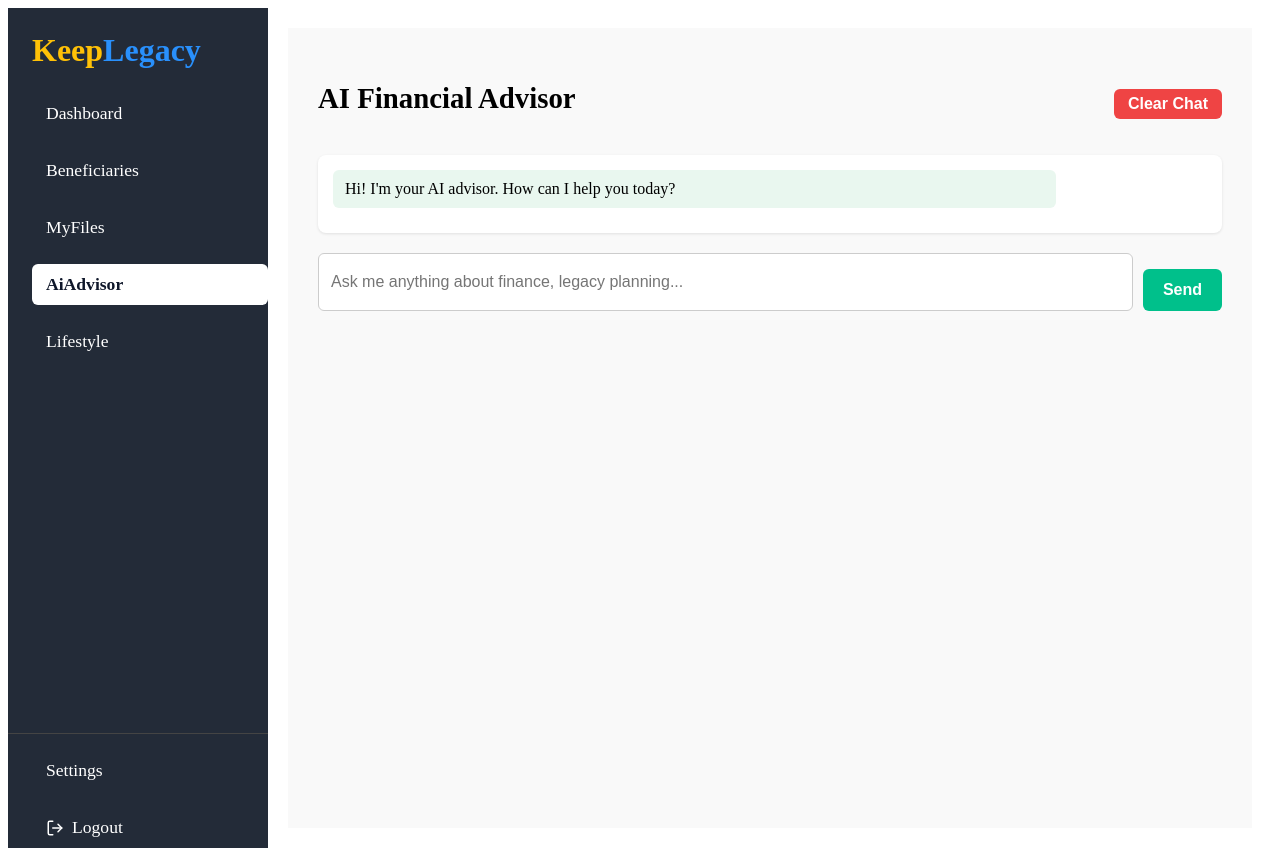
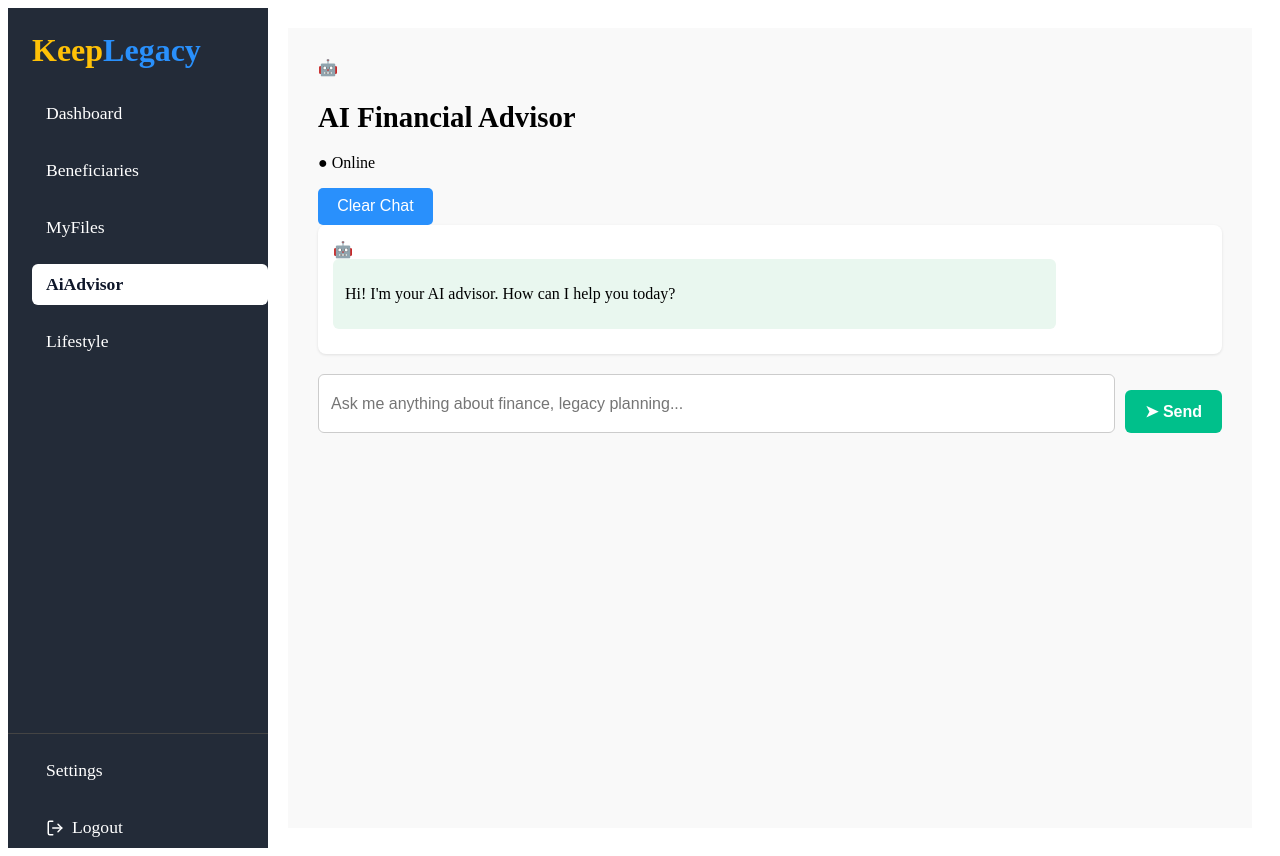
Before and after one commit to kevinasoni/keepl, a React (Create React App) app: page /aiadvisor in a window 1280 px wide. Built offline with nearby package versions, Linux system fonts and the light colour scheme.

Commit message:
Enhance AIAdvisor with markdown formatting support

```diff
--- a/src/pages/AIAdvisor.js
+++ b/src/pages/AIAdvisor.js
@@ -2,6 +2,64 @@ import React, { useRef, useState, useEffect } from 'react';
 import './AiAdvisor.css';
 
 const API_URL = process.env.REACT_APP_API_URL;
+
+// Converts AI markdown-style text into readable HTML
+const formatText = (text) => {
+  const lines = text.split('\n');
+  const result = [];
+  let i = 0;
+
+  while (i < lines.length) {
+    const line = lines[i].trim();
+
+    if (!line) { i++; continue; }
+
+    // Headings: ### or **Title**
+    if (/^###\s+/.test(line)) {
+      result.push(`<h4>${inline(line.replace(/^###\s+/, ''))}</h4>`);
+    } else if (/^##\s+/.test(line)) {
+      result.push(`<h3>${inline(line.replace(/^##\s+/, ''))}</h3>`);
+    } else if (/^#\s+/.test(line)) {
+      result.push(`<h2>${inline(line.replace(/^#\s+/, ''))}</h2>`);
+    }
+    // Bullet points
+    else if (/^[-•*]\s+/.test(line)) {
+      const items = [];
+      while (i < lines.length && /^[-•*]\s+/.test(lines[i].trim())) {
+        items.push(`<li>${inline(lines[i].trim().replace(/^[-•*]\s+/, ''))}</li>`);
+        i++;
+      }
+      result.push(`<ul>${items.join('')}</ul>`);
+      continue;
+    }
+    // Numbered lists
+    else if (/^\d+\.\s+/.test(line)) {
+      const items = [];
+      while (i < lines.length && /^\d+\.\s+/.test(lines[i].trim())) {
+        items.push(`<li>${inline(lines[i].trim().replace(/^\d+\.\s+/, ''))}</li>`);
+        i++;
+      }
+      result.push(`<ol>${items.join('')}</ol>`);
+      continue;
+    }
+    // Regular paragraph
+    else {
+      result.push(`<p>${inline(line)}</p>`);
+    }
+
+    i++;
+  }
+
+  return result.join('');
+};
+
+// Handles inline formatting: **bold**, *italic*, `code`
+const inline = (text) => {
+  return text
+    .replace(/\*\*(.+?)\*\*/g, '<strong>$1</strong>')
+    .replace(/\*(.+?)\*/g, '<em>$1</em>')
+    .replace(/`(.+?)`/g, '<code>$1</code>');
+};
 
 function AiAdvisor() {
   const [messages, setMessages] = useState(() => {
@@ -22,14 +80,10 @@ function AiAdvisor() {
 
   const handleSend = async () => {
     if (!userInput.trim()) return;
-
     const token = localStorage.getItem('authToken');
-
     setMessages(prev => [...prev, { sender: 'user', text: userInput }]);
     setLoading(true);
-
     try {
-      // ✅ localhost replaced with env variable + auth token added
       const response = await fetch(`${API_URL}/api/ai-chat`, {
         method: 'POST',
         headers: {
@@ -38,9 +92,7 @@ function AiAdvisor() {
         },
         body: JSON.stringify({ message: userInput.trim() }),
       });
-
       const data = await response.json();
-
       if (response.ok) {
         setMessages(msgs => [...msgs, { sender: 'ai', text: data.response }]);
       } else {
@@ -49,7 +101,6 @@ function AiAdvisor() {
     } catch (err) {
       setMessages(msgs => [...msgs, { sender: 'ai', text: 'Network error. Please try again.' }]);
     }
-
     setUserInput('');
     setLoading(false);
   };
@@ -63,25 +114,39 @@ function AiAdvisor() {
   return (
     <div className="advisor-container">
       <div className="chat-box">
-        <div style={{ display: 'flex', justifyContent: 'space-between', alignItems: 'center', marginBottom: '20px' }}>
-          <h2>AI Financial Advisor</h2>
-          <button
-            onClick={handleClearChat}
-            style={{ background: '#ef4444', color: 'white', border: 'none', borderRadius: '6px', padding: '6px 14px', cursor: 'pointer', fontWeight: 'bold' }}
-          >
+        <div className="chat-header">
+          <div className="chat-header-left">
+            <div className="ai-avatar">🤖</div>
+            <div>
+              <h2>AI Financial Advisor</h2>
+              <span className="ai-status">● Online</span>
+            </div>
+          </div>
+          <button className="clear-btn" onClick={handleClearChat}>
             Clear Chat
           </button>
         </div>
 
         <div className="messages">
           {messages.map((msg, idx) => (
-            <div key={idx} className={`message ${msg.sender === 'user' ? 'user-msg' : 'ai-msg'}`}>
-              {msg.text}
+            <div key={idx} className={`message-row ${msg.sender === 'user' ? 'user-row' : 'ai-row'}`}>
+              {msg.sender === 'ai' && <div className="msg-avatar">🤖</div>}
+              <div className={`message ${msg.sender === 'user' ? 'user-msg' : 'ai-msg'}`}>
+                {msg.sender === 'ai'
+                  ? <div dangerouslySetInnerHTML={{ __html: formatText(msg.text) }} />
+                  : msg.text
+                }
+              </div>
+              {msg.sender === 'user' && <div className="msg-avatar user-avatar">👤</div>}
             </div>
           ))}
+
           {loading && (
-            <div className="message ai-msg" style={{ color: '#888', fontStyle: 'italic' }}>
-              Thinking...
+            <div className="message-row ai-row">
+              <div className="msg-avatar">🤖</div>
+              <div className="message ai-msg thinking">
+                <span></span><span></span><span></span>
+              </div>
             </div>
           )}
           <div ref={messagesEndRef} />
@@ -97,7 +162,7 @@ function AiAdvisor() {
             disabled={loading}
           />
           <button onClick={handleSend} disabled={loading || !userInput.trim()}>
-            {loading ? '...' : 'Send'}
+            {loading ? '...' : '➤ Send'}
           </button>
         </div>
       </div>
```
